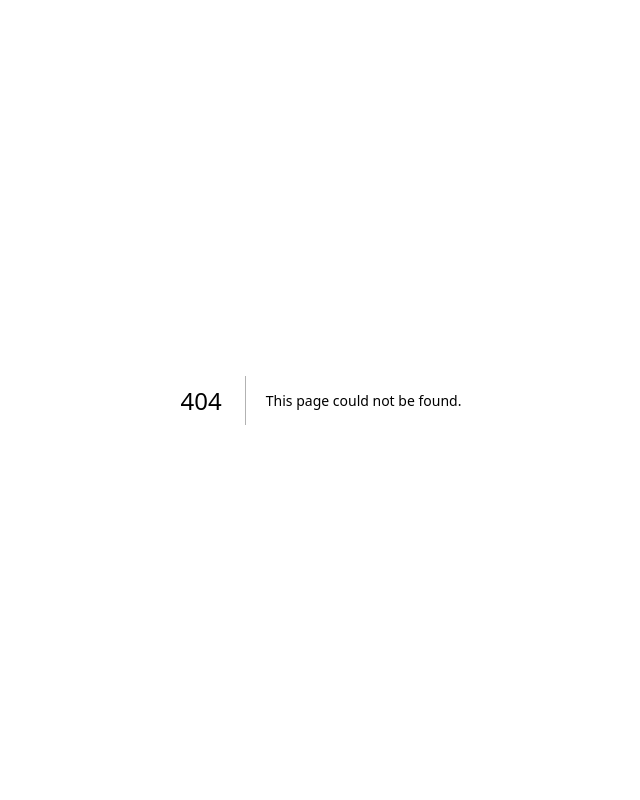
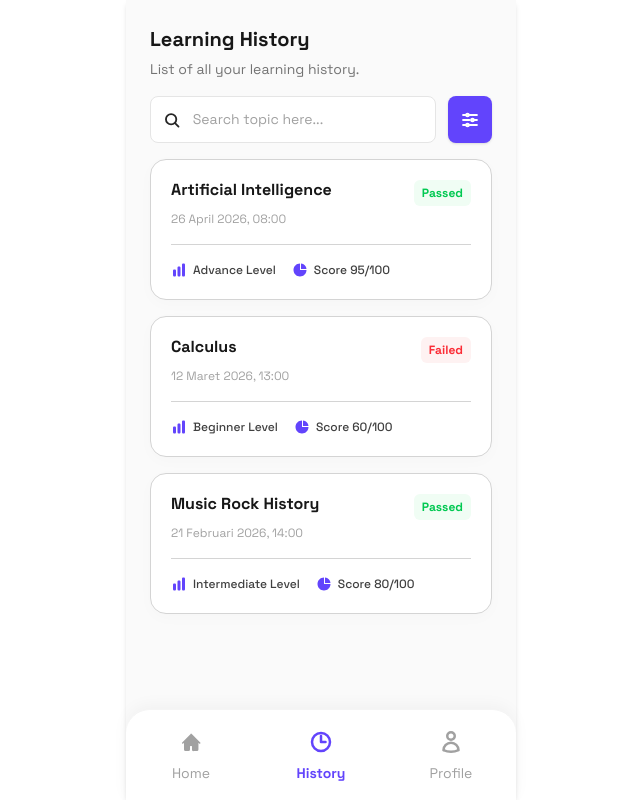
Before and after one commit to farhnnraal/fynix-app, a Next.js app: page /dashboard/history in a window 1280 px wide. Before the commit this address had no page. Shown: the whole page, without its empty margins (319-959 px from the left). Built offline with nearby package versions, Linux system fonts and the light colour scheme.

Commit message:
feat : add history page component

```diff
--- /dev/null
+++ b/app/dashboard/(main)/history/page.tsx
@@ -0,0 +1,64 @@
+"use client";
+
+import { useState } from "react";
+import HistoryCard from "@/components/ui/HistoryCard";
+
+const DUMMY_HISTORY = [
+  {
+    id: 1,
+    title: "Artificial Intelligence",
+    date: "26 April 2026, 08:00",
+    status: "Passed" as const,
+    level: "Advance Level",
+    score: 95,
+  },
+  {
+    id: 2,
+    title: "Calculus",
+    date: "12 Maret 2026, 13:00",
+    status: "Failed" as const,
+    level: "Beginner Level",
+    score: 60,
+  },
+  {
+    id: 3,
+    title: "Music Rock History",
+    date: "21 Februari 2026, 14:00",
+    status: "Passed" as const,
+    level: "Intermediate Level",
+    score: 80,
+  },
+];
+
+export default function HistoryPage() {
+  const [searchQuery, setSearchQuery] = useState("");
+
+  return (
+    <div className="w-full flex flex-col gap-4 p-6">
+      <div className="w-full flex flex-col gap-1">
+        <h3 className="text-h3 font-bold text-neutral-900">Learning History</h3>
+        <p className="text-body text-neutral-500">List of all your learning history.</p>
+      </div>
+      <div className="w-full flex gap-3 items-stretch">
+        <div className="flex-1 bg-white border border-neutral-200 rounded-lg p-[12px] flex items-center gap-3 focus-within:border-primary-500 focus-within:ring-1 focus-within:ring-primary-500 transition-all duration-200">
+          <svg xmlns="http://www.w3.org/2000/svg" viewBox="0 0 24 24" fill="none" stroke="currentColor" strokeWidth={2.5} className="w-5 h-5 text-neutral-800">
+            <circle cx="11" cy="11" r="7" />
+            <path d="M21 21l-4.35-4.35" strokeLinecap="round" strokeLinejoin="round" />
+          </svg>
+          <input type="text" placeholder="Search topic here..." value={searchQuery} onChange={(e) => setSearchQuery(e.target.value)} className="w-full bg-transparent text-[14px] text-neutral-800 placeholder-neutral-400 outline-none" />
+        </div>
+
+        <button type="button" className="aspect-square bg-primary-500 text-white rounded-lg flex items-center justify-center hover:bg-primary-600 transition-colors duration-200 outline-none p-3 shadow-sm">
+          <svg xmlns="http://www.w3.org/2000/svg" fill="none" viewBox="0 0 24 24" strokeWidth={2.5} stroke="currentColor" className="w-5 h-5">
+            <path strokeLinecap="round" strokeLinejoin="round" d="M10.5 6h9.75M10.5 6a1.5 1.5 0 1 1-3 0m3 0a1.5 1.5 0 1 0-3 0M3.75 6H7.5m3 12h9.75m-9.75 0a1.5 1.5 0 1 1-3 0m3 0a1.5 1.5 0 1 0-3 0m-3.75 0H7.5m9-6h3.75m-3.75 0a1.5 1.5 0 1 1-3 0m3 0a1.5 1.5 0 1 0-3 0M3.75 12h7.5" />
+          </svg>
+        </button>
+      </div>
+      <div className="w-full flex flex-col gap-4">
+        {DUMMY_HISTORY.map((item) => (
+          <HistoryCard key={item.id} id={item.id} title={item.title} date={item.date} status={item.status} level={item.level} score={item.score} />
+        ))}
+      </div>
+    </div>
+  );
+}
```
